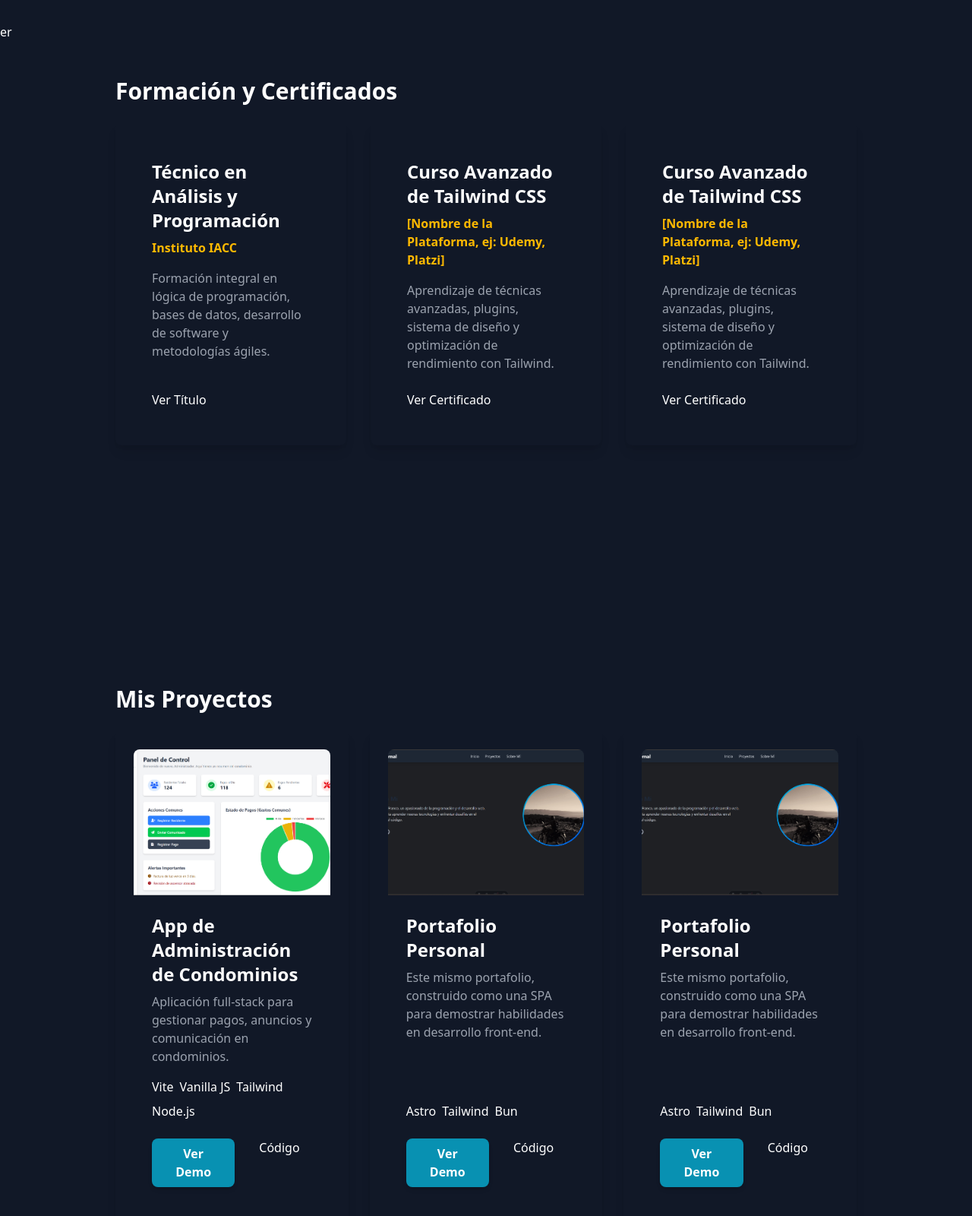
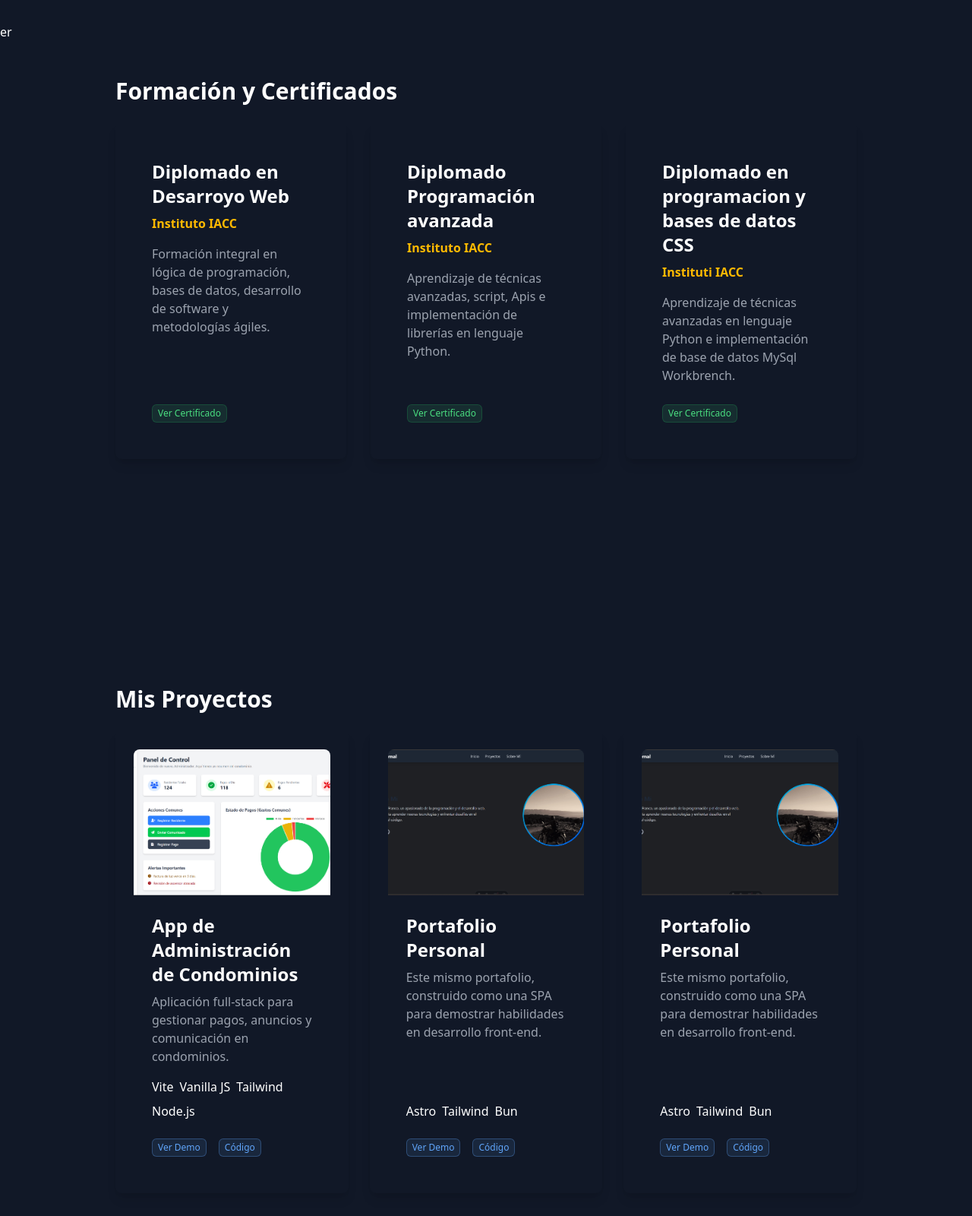
Before and after one commit to Franco-sigm/Mi-Portfolio-Astro, an Astro site: page / in a window 1280 px wide. Shown: the part 850-2450 px from the top of the page at 76% size. Built offline with nearby package versions, Linux system fonts and the light colour scheme; Astro itself is replaced by a stand-in of ours.

Commit message:
certificados

```diff
--- a/src/components/Estudios.astro
+++ b/src/components/Estudios.astro
@@ -9,15 +9,15 @@
 
         <div class="card flex flex-col hover:scale-105 transition-transform duration-300">
             <div class="p-6 flex flex-col flex-grow">
-                <h3 class="text-2xl font-bold mb-2">Técnico en Análisis y Programación</h3>
+                <h3 class="text-2xl font-bold mb-2">Diplomado en Desarroyo Web</h3>
                 <p class="text-yellow mb-4 font-semibold">Instituto IACC</p>
                 <p class="text-gray-400 mb-6 flex-grow">
                     Formación integral en lógica de programación, bases de datos, desarrollo de software y metodologías ágiles.
                 </p>
 
                 <div class="mt-auto">
-                    <a href="[URL_DE_TU_TITULO]" target="_blank" rel="noopener noreferrer" class="btn-secondary w-full text-center">
-                        Ver Título
+                    <a href="desarrollo-web.pdf" target="_blank" rel="noopener noreferrer" class="badge-green text-center">
+                        Ver Certificado
                     </a>
                 </div>
             </div>
@@ -25,14 +25,14 @@
 
         <div class="card flex flex-col hover:scale-105 transition-transform duration-300">
             <div class="p-6 flex flex-col flex-grow">
-                <h3 class="text-2xl font-bold mb-2">Curso Avanzado de Tailwind CSS</h3>
-                <p class="text-yellow mb-4 font-semibold">[Nombre de la Plataforma, ej: Udemy, Platzi]</p>
+                <h3 class="text-2xl font-bold mb-2">Diplomado Programación avanzada</h3>
+                <p class="text-yellow mb-4 font-semibold">Instituto IACC</p>
                 <p class="text-gray-400 mb-6 flex-grow">
-                    Aprendizaje de técnicas avanzadas, plugins, sistema de diseño y optimización de rendimiento con Tailwind.
+                    Aprendizaje de técnicas avanzadas, script, Apis e implementación de librerías en lenguaje Python.
                 </p>
 
                 <div class="mt-auto">
-                    <a href="[URL_DE_TU_CERTIFICADO]" target="_blank" rel="noopener noreferrer" class="btn-secondary w-full text-center">
+                    <a href="prog-avanzada.pdf" target="_blank" rel="noopener noreferrer" class="badge-green text-center">
                         Ver Certificado
                     </a>
                 </div>
@@ -41,14 +41,14 @@
 
            <div class="card flex flex-col hover:scale-105 transition-transform duration-300">
             <div class="p-6 flex flex-col flex-grow">
-                <h3 class="text-2xl font-bold mb-2">Curso Avanzado de Tailwind CSS</h3>
-                <p class="text-yellow mb-4 font-semibold">[Nombre de la Plataforma, ej: Udemy, Platzi]</p>
+                <h3 class="text-2xl font-bold mb-2">Diplomado en programacion y bases de datos CSS</h3>
+                <p class="text-yellow mb-4 font-semibold">Instituti IACC</p>
                 <p class="text-gray-400 mb-6 flex-grow">
-                    Aprendizaje de técnicas avanzadas, plugins, sistema de diseño y optimización de rendimiento con Tailwind.
+                    Aprendizaje de técnicas avanzadas en lenguaje Python e implementación de base de datos MySql Workbrench.
                 </p>
 
                 <div class="mt-auto">
-                    <a href="[URL_DE_TU_CERTIFICADO]" target="_blank" rel="noopener noreferrer" class="btn-secondary w-full text-center">
+                    <a href="prog-y-bd.pdf" target="_blank" rel="noopener noreferrer" class="badge-green text-center">
                         Ver Certificado
                     </a>
                 </div>
--- a/src/components/Header.astro
+++ b/src/components/Header.astro
@@ -3,7 +3,7 @@
 import { Image } from 'astro:assets';
 import corchetes from '../assets/corchetes.png';
 ---
-<header class="bg-gray-800/80 backdrop-blur-sm p-4 sticky top-0 z-50 shadow-lg">
+<header id ="inicio" class="bg-gray-800/80 backdrop-blur-sm p-4 sticky top-0 z-50 shadow-lg">
     <nav class="container mx-auto flex items-center justify-between">
 
         <div>
@@ -11,9 +11,9 @@ import corchetes from '../assets/corchetes.png';
         </div>
 
         <div class="hidden md:flex space-x-8">
-            <a href="#inicio" class="text-lg text-gray-300 hover:text-cyan-400 transition-colors">Inicio</a>
+            <a href="#estudios" class="text-lg text-gray-300 hover:text-cyan-400 transition-colors">Certificados</a>
             <a href="#proyectos" class="text-lg text-gray-300 hover:text-cyan-400 transition-colors">Proyectos</a>
-            <a href="#sobre-mi" class="text-lg text-gray-300 hover:text-cyan-400 transition-colors">Sobre Mí</a>
+            <a href="#inicio" class="text-lg text-gray-300 hover:text-cyan-400 transition-colors">inicio</a>
         </div>
 
         <div class="hidden md:block">
--- a/src/components/Proyectos.astro
+++ b/src/components/Proyectos.astro
@@ -31,8 +31,8 @@ import condominio from '../assets/condominio.png'
                 </div>
 
                 <div class="flex gap-4 mt-auto">
-                    <a href="#" class="btn-primary w-full text-center">Ver Demo</a>
-                    <a href="#" class="btn-secondary w-full text-center">Código</a>
+                    <a href="#" class="badge-blue text-center">Ver Demo</a>
+                    <a href="#" class="badge-blue text-center">Código</a>
                 </div>
             </div>
         </div>
@@ -57,8 +57,8 @@ import condominio from '../assets/condominio.png'
                 </div>
 
                 <div class="flex gap-4 mt-auto">
-                    <a href="#" class="btn-primary w-full text-center">Ver Demo</a>
-                    <a href="#" class="btn-secondary w-full text-center">Código</a>
+                    <a href="#" class="badge-blue text-center">Ver Demo</a>
+                    <a href="#" class="badge-blue text-center">Código</a>
                 </div>
             </div>
         </div>
@@ -83,8 +83,8 @@ import condominio from '../assets/condominio.png'
                 </div>
 
                 <div class="flex gap-4 mt-auto">
-                    <a href="#" class="btn-primary w-full text-center">Ver Demo</a>
-                    <a href="#" class="btn-secondary w-full text-center">Código</a>
+                    <a href="#" class="badge-blue text-center">Ver Demo</a>
+                    <a href="#" class="badge-blue text-center">Código</a>
                 </div>
             </div>
         </div>
--- a/src/components/SobreMi.astro
+++ b/src/components/SobreMi.astro
@@ -5,7 +5,7 @@ import moto from '../assets/moto.jpg'
 ---
 
 <section id="sobre-mi" class="min-h-screen container mx-auto py-20 px-8 flex items-center">
-    <div class="grid grid-cols-1 md:grid-cols-2 gap-16 items-center">
+    <div class="grid grid-cols-1 md:grid-cols-2 gap-16 items-start">
 
         <div class="text-center md:text-left">
             <h2 class="section-franco text-yellow">Franco Bernal Bernal</h2>
--- a/src/styles/global.css
+++ b/src/styles/global.css
@@ -9,6 +9,14 @@ html {
 }
 body {
   @apply bg-gray-900 text-white;
+}
+
+
+.badge-blue {
+  @apply inline-flex items-center rounded-md bg-blue-400/10 px-2 py-1 text-xs font-medium text-blue-400 ring-1 ring-inset ring-blue-400/30;
+}
+.badge-green {
+  @apply inline-flex items-center rounded-md bg-green-400/10 px-2 py-1 text-xs font-medium text-green-400 ring-1 ring-inset ring-green-500/20;
 }
 
 /* Estilos para botones */
```
Also changed, not shown: 3 other files.
